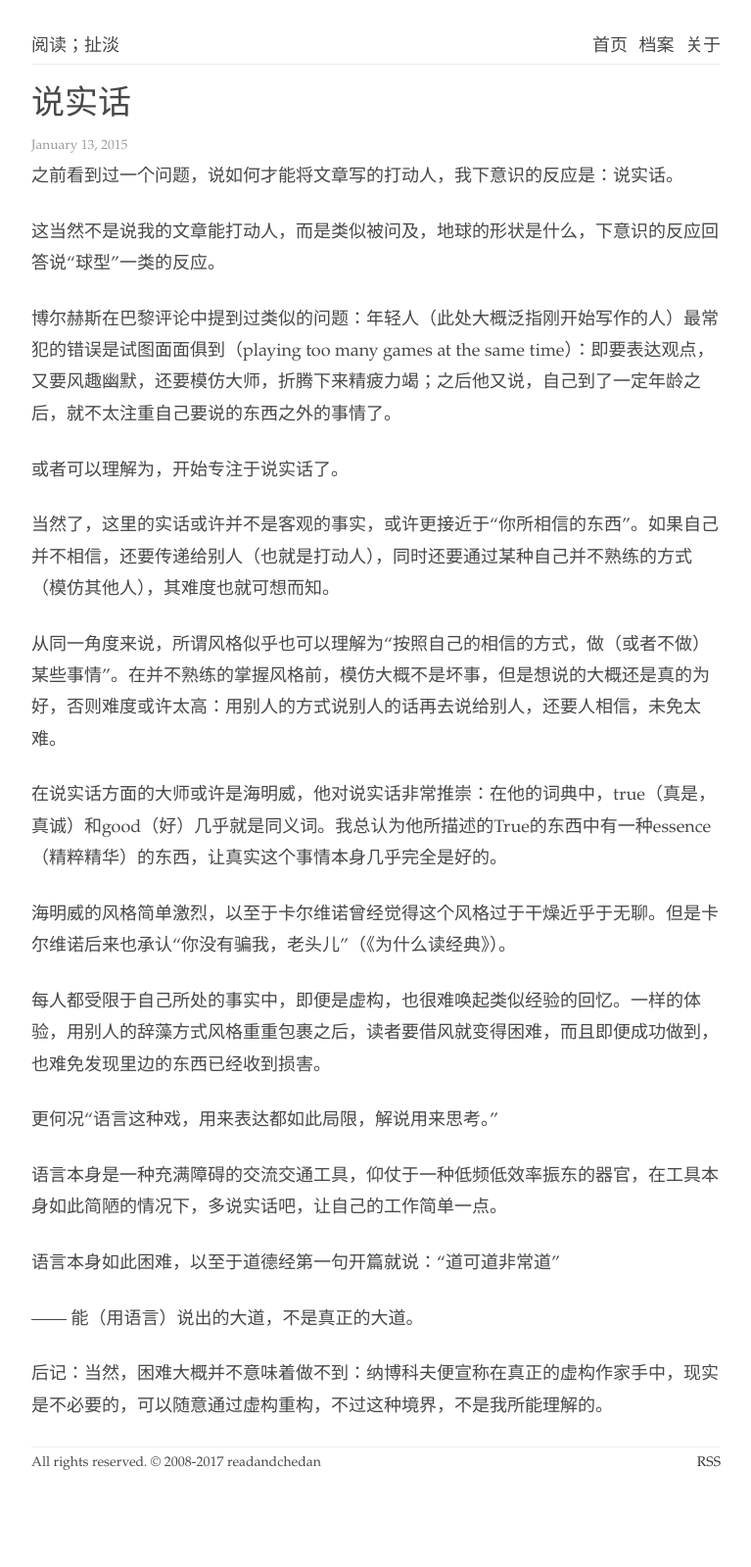
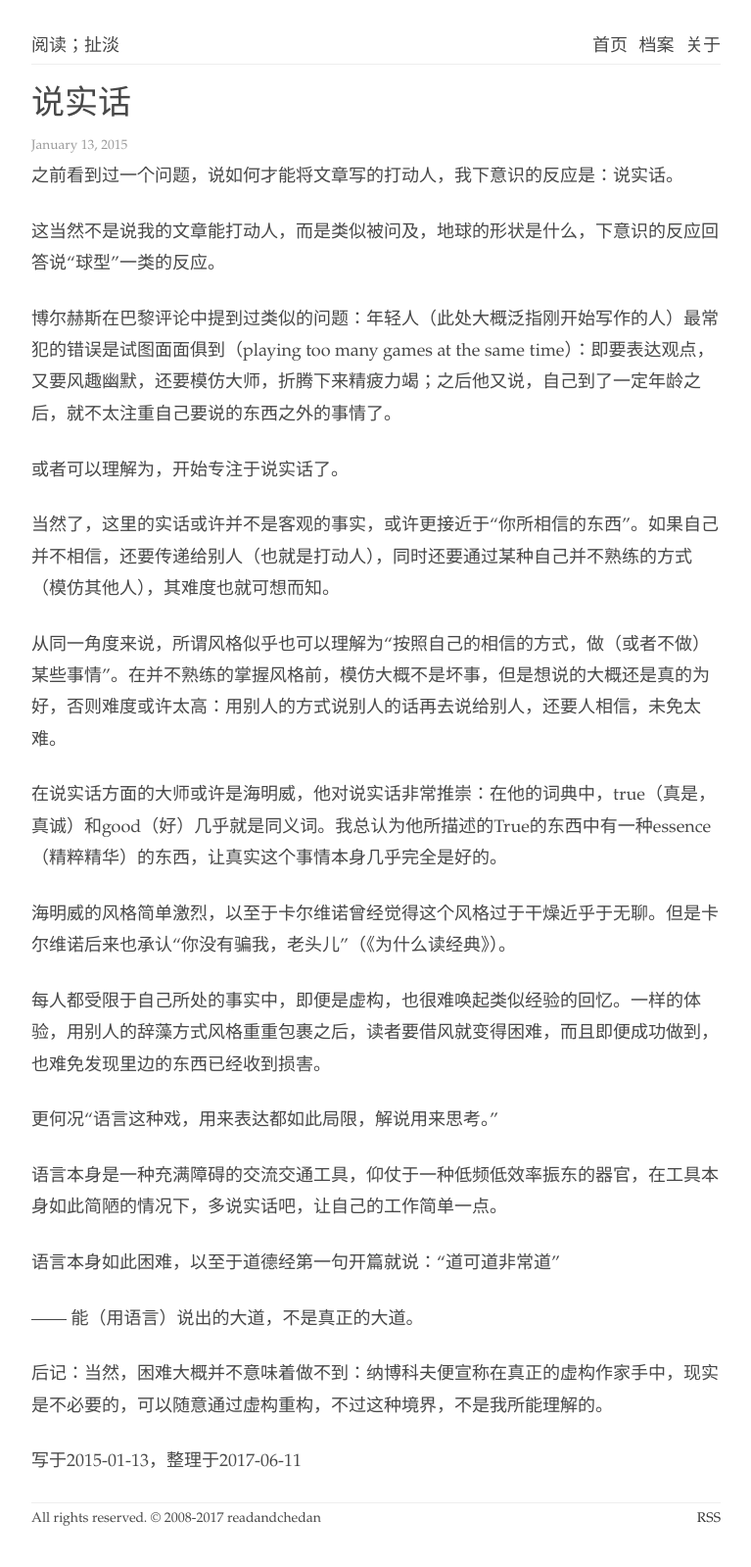
Before and after one commit to readandchedan/readandchedan.github.io, a Jekyll site: the page built from _posts/nonfiction/_posts/2015-01-13-say-the-truth.md, in a window 1280 px wide. Shown: the whole page at 98% size, without its empty margins (256-1023 px from the left). Built offline with Jekyll 4.4.1, drawn with Linux system fonts in a browser that asks for light colours; before the commit the page ends 1542 px from its top, so only the background shows below that.

Commit message:
new post

```diff
--- a/_posts/nonfiction/_posts/2015-01-13-say-the-truth.md
+++ b/_posts/nonfiction/_posts/2015-01-13-say-the-truth.md
@@ -30,3 +30,5 @@ layout: default
 —— 能（用语言）说出的大道，不是真正的大道。
 
 后记：当然，困难大概并不意味着做不到：纳博科夫便宣称在真正的虚构作家手中，现实是不必要的，可以随意通过虚构重构，不过这种境界，不是我所能理解的。
+
+写于2015-01-13，整理于2017-06-11
```
Also changed, not shown: _posts/nonfiction/_posts/2017-06-11-lao-she-and-raymond-chandler.md (+2 -0 lines).
